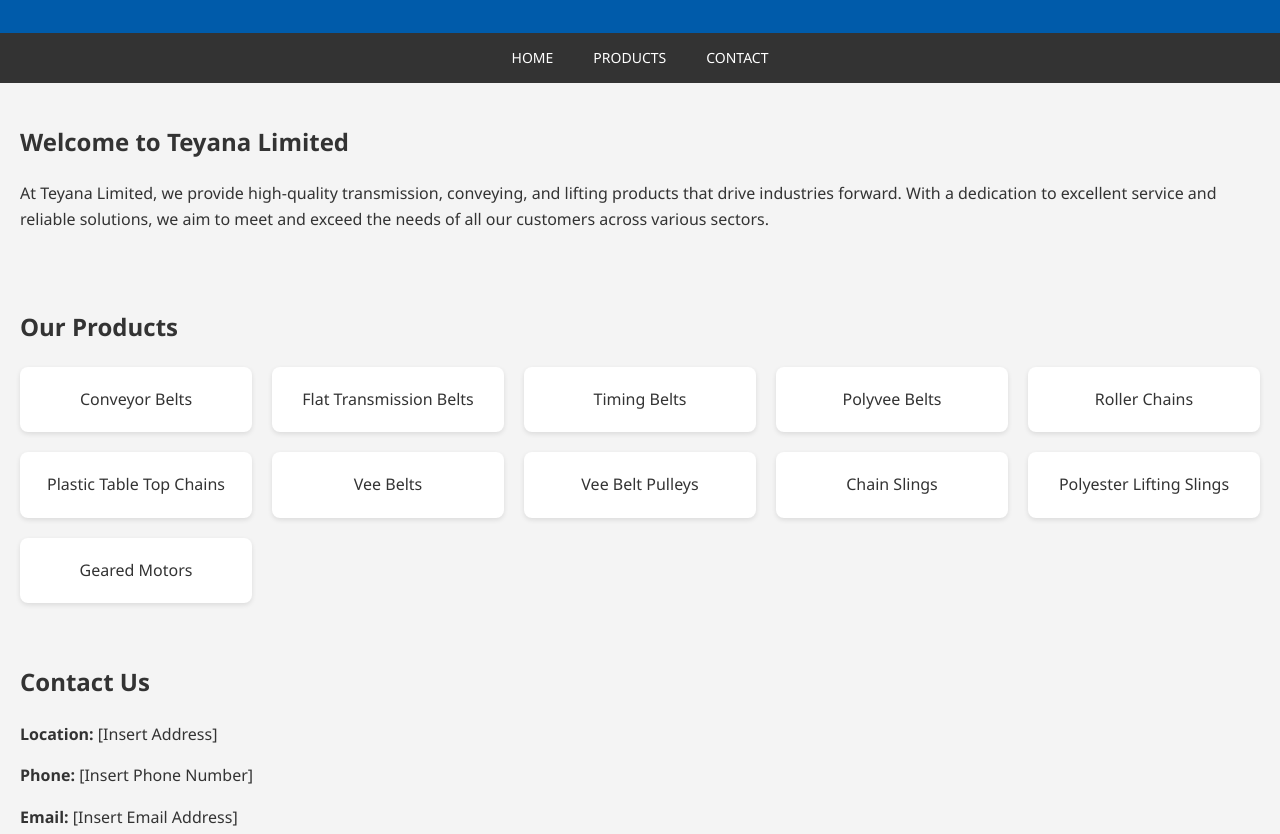
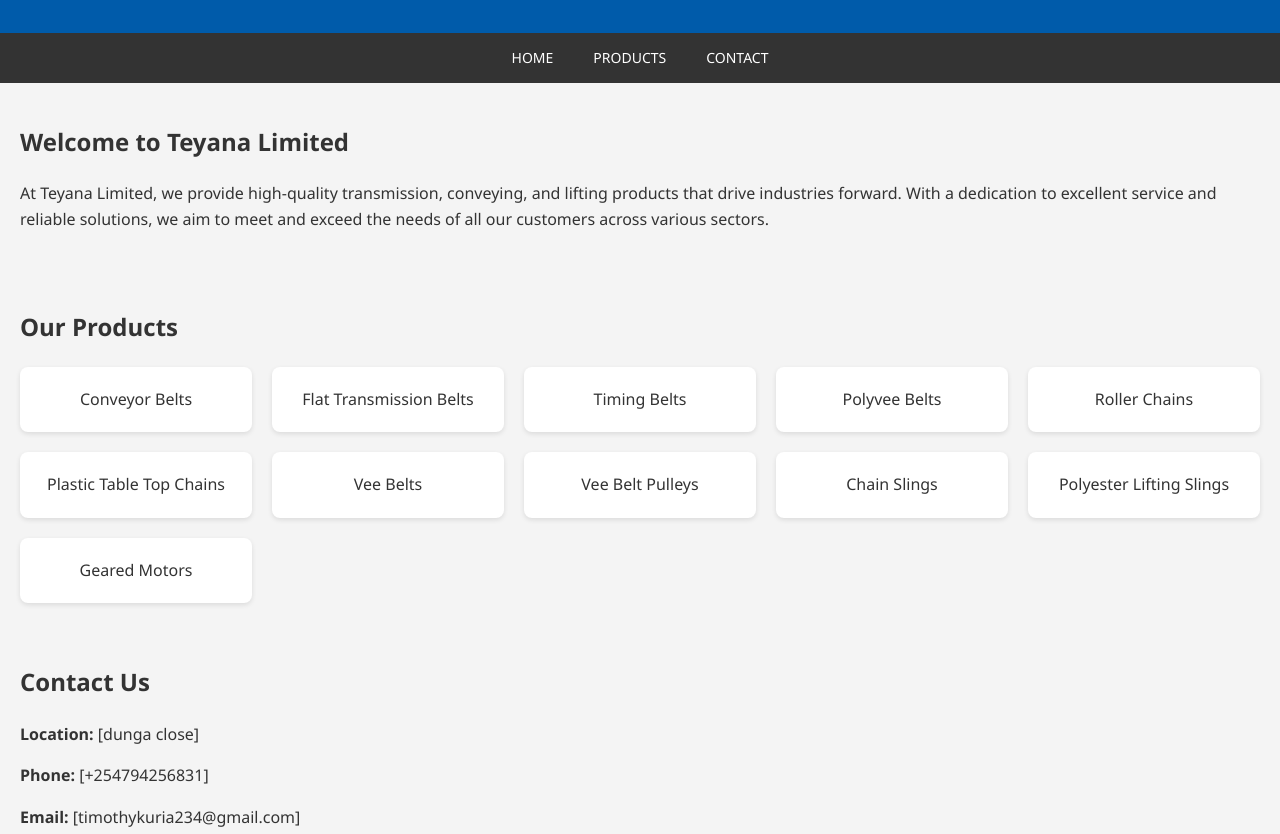
Before and after one commit to timokush/teyana-website, a plain HTML site: page index.html in a window 1280 px wide. Shown: the part 118-952 px from the top of the page. Drawn offline with Linux system fonts and the light colour scheme.

Commit message:
Update index.html

```diff
--- a/index.html
+++ b/index.html
@@ -127,9 +127,9 @@
 
     <div class="container" id="contact">
         <h2>Contact Us</h2>
-        <p><strong>Location:</strong> [Insert Address]</p>
-        <p><strong>Phone:</strong> [Insert Phone Number]</p>
-        <p><strong>Email:</strong> [Insert Email Address]</p>
+        <p><strong>Location:</strong> [dunga close]</p>
+        <p><strong>Phone:</strong> [+254794256831]</p>
+        <p><strong>Email:</strong> [timothykuria234@gmail.com]</p>
 
         <div class="contact-form">
             <h3>Send Us a Message</h3>
```
